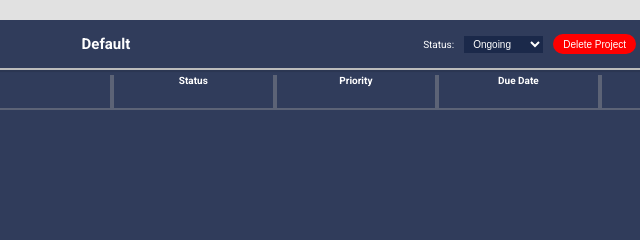
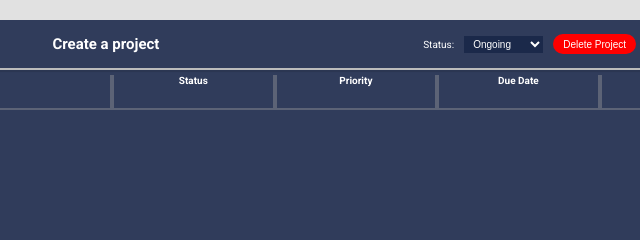
Before and after one commit to SuwillWD/todo-list, a website built with webpack: page src/index.html in a window 1280 px wide. Both pictures are taken after a click on the button "Delete Project". Shown: the top 240 px of the page, 594-1234 px from the left. Built offline with nearby package versions, Linux system fonts and the light colour scheme; a web font is replaced by a local one.

Commit message:
Fix startup bug
Fixes bug when the createTodo does't display newly created todo when there is no todoObjects in the localStorage.

```diff
--- a/src/core-ui.js
+++ b/src/core-ui.js
@@ -16,7 +16,12 @@ const renderTodos = () => {
     let todoContainer = document.querySelector('.todo-container');
     let todoArr = manageTodoStorage.getAllTodos();
     let currentProjectId = getCurrentSelectedProjectId();
-    let currentProjectName = Project.getProject(currentProjectId).name;
+    let currentProject = Project.getProject(currentProjectId);
+    let currentProjectName = '';
+
+    if (currentProject) {
+        currentProjectName = currentProject.name;
+    }
     let currentProjectTodos = [];
 
     // Current project have any todos?
@@ -340,7 +345,14 @@ const updateProjectStatus = (() => {
 function displayCurrentProject() {
     const projectHeading = document.getElementById('project-title');
     const currentProjectId = getCurrentSelectedProjectId();
-    const currentProjectTitle = Project.getProject(currentProjectId).name;
+    const currentProject = Project.getProject(currentProjectId);
+    let currentProjectTitle = '';
+
+    if (!currentProject) {
+        currentProjectTitle = 'Create a project';
+    } else {
+        currentProjectTitle = currentProject.name;
+    }
 
     projectHeading.textContent = currentProjectTitle;
     renderTodos();
@@ -349,8 +361,14 @@ function displayCurrentProject() {
 const initialProjectStatus = (() => {
     const projectStatusSelect = document.querySelector('#project-status');
     const currentProjectId = getCurrentSelectedProjectId();
-    const currentSelectedProjectStatus = Project.getProject(currentProjectId).isCompleted;
+    let currentProject = Project.getProject(currentProjectId);
+    let currentSelectedProjectStatus;
 
+    if (!currentProject) {
+        currentSelectedProjectStatus = false;
+    } else {
+        currentSelectedProjectStatus = currentProject.isCompleted;
+    }
 
     if (currentSelectedProjectStatus) {
         projectStatusSelect.value = 'Completed';
--- a/src/index.html
+++ b/src/index.html
@@ -28,7 +28,7 @@
                     <button id="edit-project">Edit Project</button>
                     <button id="add-todo"><i class="bx bx-plus"></i>Add new Todo</button>
                 </div>
-                <h1 id="project-title">Default Project</h1>
+                <h1 id="project-title"></h1>
 
                 <div class="right-icons">
                     <label for="project-status">Status:</label>
--- a/src/storage.js
+++ b/src/storage.js
@@ -14,7 +14,7 @@ const storeTodo = (todoObject) => {
 };
 
 const getAllTodos = () => {
-    if (localStorage['todoObject']) {
+    if (localStorage['todoObjects']) {
         return [...JSON.parse(localStorage['todoObjects'])];
     } else {
         return [];
```
